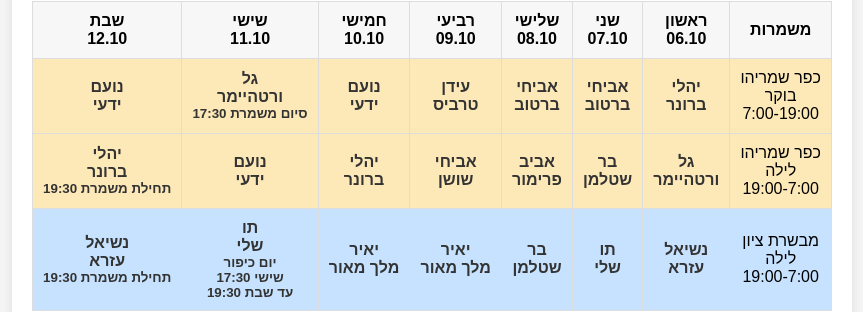
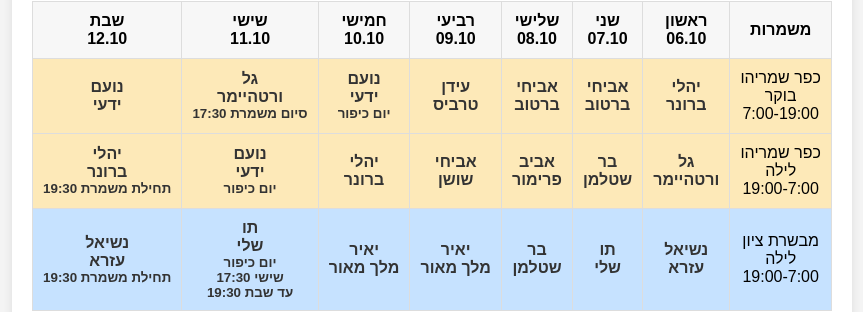
Before and after one commit to noamyady/test, a plain HTML site: page index.html in a window 1280 px wide. Shown: the part 522-834 px from the top of the page, without its empty margins (208-1071 px from the left). Drawn offline with Linux system fonts and the light colour scheme.

Commit message:
Update index.html

```diff
--- a/index.html
+++ b/index.html
@@ -114,7 +114,7 @@
             <tr id="morning-shift-5" class="yellow">
                 <td><a href="https://wa.me/{{phone7_4}}" target="_blank"><a href="https://wa.me/972556668848" target="_blank">נועם<br>ידעי</a></a></td>
                 <td><a href="https://wa.me/{{phone6_4}}" target="_blank"><a href="https://wa.me/972523543828" target="_blank">גל<br>ורטהיימר<br><small>סיום משמרת 17:30</small></a></a></td>
-                <td><a href="https://wa.me/{{phone5_4}}" target="_blank"><a href="https://wa.me/972556668848" target="_blank">נועם<br>ידעי</a></a></td>
+                <td><a href="https://wa.me/{{phone5_4}}" target="_blank"><a href="https://wa.me/972556668848" target="_blank">נועם<br>ידעי<br><small>יום כיפור</small></a></a></td>
                 <td><a href="https://wa.me/{{phone4_4}}" target="_blank"><a href="https://wa.me/972526837999" target="_blank">עידן<br>טרביס</a></a></td>
                 <td><a href="https://wa.me/{{phone3_4}}" target="_blank"><a href="https://wa.me/972526071266" target="_blank">אביחי<br>ברטוב</a></a></td>
                 <td><a href="https://wa.me/{{phone2_4}}" target="_blank"><a href="https://wa.me/972526071266" target="_blank">אביחי<br>ברטוב</a></a></td>
@@ -123,7 +123,7 @@
             </tr>
             <tr id="night-shift-6" class="yellow">
                 <td><a href="https://wa.me/{{phone7_5}}" target="_blank"><a href="https://wa.me/972544542223" target="_blank">יהלי<br>ברונר<br><small>תחילת משמרת 19:30</small></a></a></td>
-                <td><a href="https://wa.me/{{phone6_5}}" target="_blank"><a href="https://wa.me/972556668848" target="_blank">נועם<br>ידעי</a></a></td>
+                <td><a href="https://wa.me/{{phone6_5}}" target="_blank"><a href="https://wa.me/972556668848" target="_blank">נועם<br>ידעי<br><small>יום כיפור</small></a></a></td>
                 <td><a href="https://wa.me/{{phone5_5}}" target="_blank"><a href="https://wa.me/972544542223" target="_blank">יהלי<br>ברונר</a></a></td>
                 <td><a href="https://wa.me/{{phone4_5}}" target="_blank"><a href="https://wa.me/972523115171" target="_blank">אביחי<br>שושן</a></a></td>
                 <td><a href="https://wa.me/{{phone3_5}}" target="_blank"><a href="https://wa.me/972528027802" target="_blank">אביב<br>פרימור</a></a></td>
```
